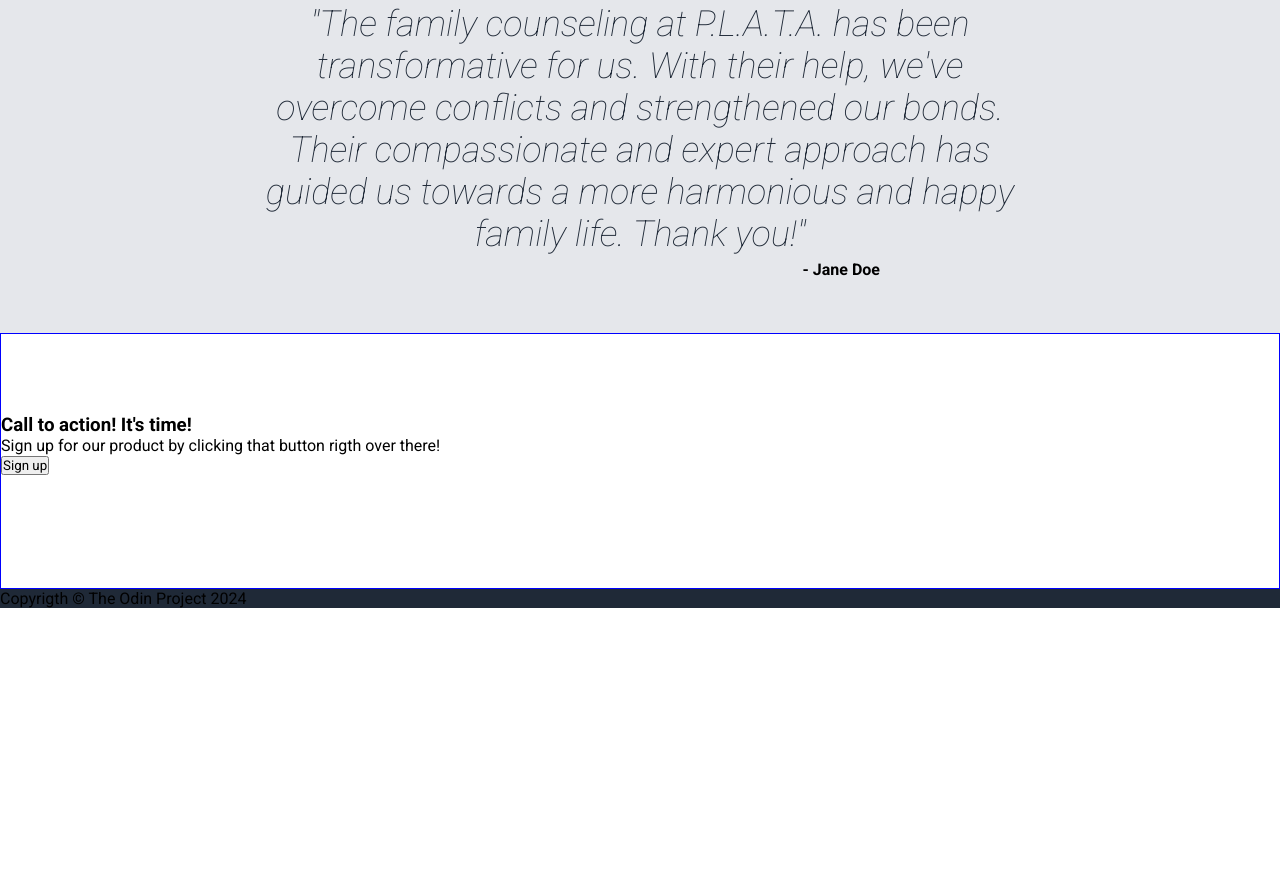
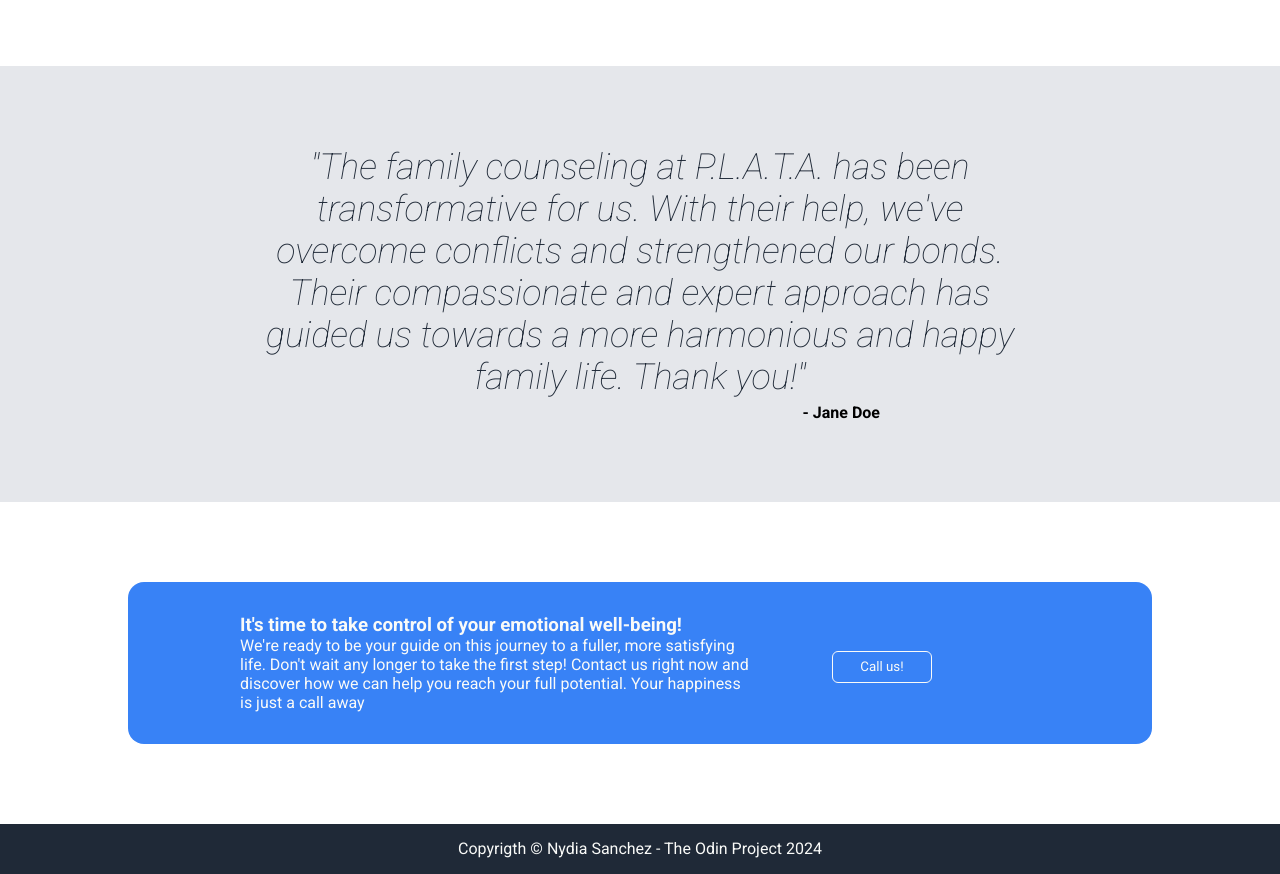
Before and after one commit to nydsanchez/oding-landingPage, a plain HTML site: page index.html in a window 1280 px wide. Shown: the part 1324-2198 px from the top of the page. Before the commit the page ends 1932 px from the top, so only its background shows below. Drawn offline with Linux system fonts and the light colour scheme.

Commit message:
cta and footer section

```diff
--- a/index.html
+++ b/index.html
@@ -12,7 +12,7 @@
         <h1>P.L.A.T.A.</h1>
         <a id="menu-link1" href="#services"> Services</a>
         <a id="menu-link2" href="#testimony">Testimony</a>
-        <a id="menu-link3" href="#contact">Contact</a>
+        <a id="menu-link3" href="#cta">Contact</a>
       </nav>
       <section id="hero-container">
         <div class="hero-text">
@@ -22,7 +22,7 @@
             manage mental, emotional, and relational challenges within the
             community
           </p>
-          <button>Contact Us!</button>
+          <button>Call Us!</button>
         </div>
 
         <img
@@ -79,14 +79,19 @@
       </section>
       <section id="cta">
         <div class="cta-container">
-          <h3>Call to action! It's time!</h3>
+          <h3>It's time to take control of your emotional well-being!</h3>
           <p>
-            Sign up for our product by clicking that button rigth over there!
+            We're ready to be your guide on this journey to a fuller, more
+            satisfying life. Don't wait any longer to take the first step!
+            Contact us right now and discover how we can help you reach your
+            full potential. Your happiness is just a call away
           </p>
-          <button>Sign up</button>
+          <button>Call us!</button>
         </div>
       </section>
     </main>
-    <footer><p>Copyrigth &copy; The Odin Project 2024</p></footer>
+    <footer>
+      <p>Copyrigth &copy; Nydia Sanchez - The Odin Project 2024</p>
+    </footer>
   </body>
 </html>
--- a/style.css
+++ b/style.css
@@ -11,6 +11,7 @@ header {
   display: flex;
   flex-wrap: wrap;
   width: 100vw;
+  height: auto;
   padding: 2rem;
   padding-bottom: 5rem;
 }
@@ -52,6 +53,7 @@ nav > a:hover {
   flex-wrap: wrap;
   justify-content: space-evenly;
   padding-bottom: 5rem;
+  height: auto;
 }
 
 .hero-text {
@@ -71,9 +73,10 @@ nav > a:hover {
   color: #f9faf8;
 }
 
-.hero-text button {
+.hero-text button,
+.cta-container > button {
   background: #3882f6;
-  color: #e5e7eb;
+  color: #f9faf8;
   width: 100px;
   height: 2rem;
   border: none;
@@ -103,7 +106,8 @@ main {
   align-items: center;
   padding-top: 5rem;
   padding-bottom: 10rem;
-  height: 40vw;
+  width: 100%;
+  height: auto;
 }
 #services > h2 {
   margin-bottom: 1rem;
@@ -113,6 +117,8 @@ main {
 }
 .services-container {
   display: flex;
+  flex-wrap: wrap;
+  width: auto;
   gap: 0.8rem;
   margin-top: 1rem;
 }
@@ -153,7 +159,7 @@ main {
 }
 
 .testimony-container {
-  height: 30vw;
+  height: auto;
   background: #e5e7eb;
   display: flex;
   flex-flow: column;
@@ -175,11 +181,46 @@ main {
 }
 
 #cta {
-  border: 1px solid blue;
-  height: 20vw;
+  height: auto;
+  display: flex;
+  justify-content: center;
+  align-items: center;
 }
-footer {
-  background: #1f2937;
+
+.cta-container {
+  width: 80%;
+  height: auto;
+  background: #3882f6;
+  color: #f9faf8;
+  border-radius: 1rem;
+  padding: 2rem;
   display: flex;
   flex-wrap: wrap;
 }
+
+.cta-container > h3 {
+  padding: 0 5rem;
+  margin-right: auto;
+}
+.cta-container > p {
+  padding: 0 5rem;
+  width: 70%;
+}
+.cta-container > button {
+  border: 1px solid #f9faf8;
+  align-self: self-start;
+}
+
+footer {
+  background: #1f2937;
+  color: #f9faf8;
+  display: flex;
+  justify-content: center;
+  align-items: center;
+  flex-wrap: wrap;
+  height: 50px;
+}
+
+footer > p {
+  text-align: center;
+}
```
